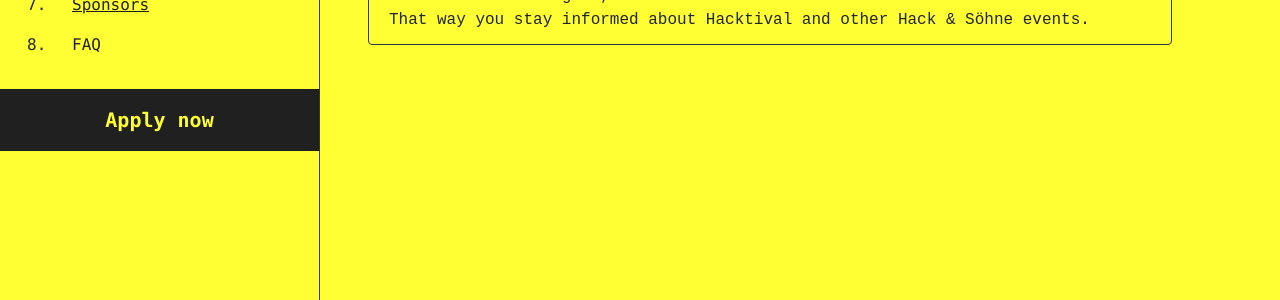
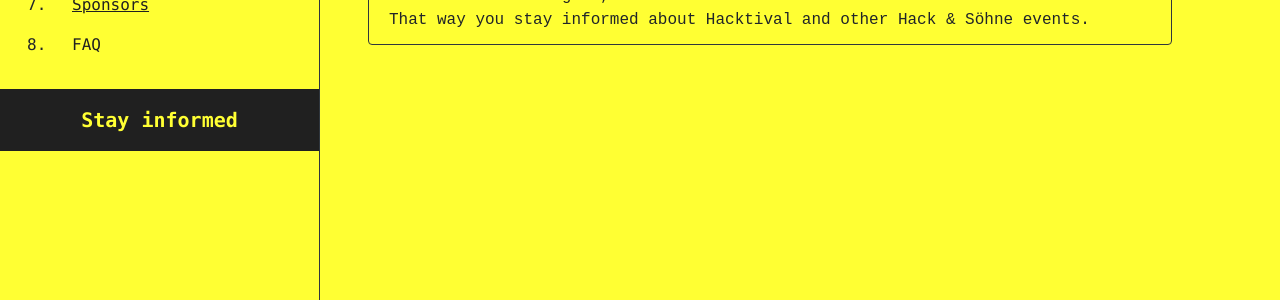
Before and after one commit to hackundsoehne/hacktival-website-2020, a Jekyll site: the page built from sponsors.html, in a window 1280 px wide. Shown: the part 388-688 px from the top of the page. Built offline with Jekyll 4.4.1, drawn with Linux system fonts in a browser that asks for light colours.

Commit message:
changed call-to-actions to newsletter registrations

```diff
--- a/_config.yml
+++ b/_config.yml
@@ -47,8 +47,8 @@
 
 
 # Sidebar main action
-main_action_name: Apply now
-main_action_link: *apply_link
+main_action_name: Stay informed
+main_action_link: *newsletter_link
 
 # Jekyll collections
 collections:
--- a/index.html
+++ b/index.html
@@ -12,7 +12,7 @@
     <p>To learn more about why we have postponed the event <a style="font-weight: bold" href="https://www.instagram.com/p/B9rY7zwhFaX/">click here</a> (Instagram)</p>
     <br/>
     <div>
-        <a class="btn btn-lg btn-dark text-primary mr-2 mb-4" target="_blank" href="{{ site.apply_link }}">Apply now</a>
+        <a class="btn btn-lg btn-dark text-primary mr-2 mb-4" target="_blank" href="{{ site.newsletter_link }}">Stay informed</a>
         <a class="btn btn-lg btn-outline-dark mb-4" href="/about.html">Learn more</a>
     </div>
 </section>
```
Also changed, not shown: Gemfile.lock.
